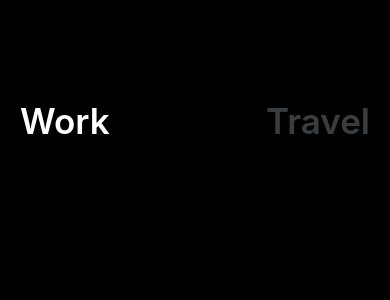
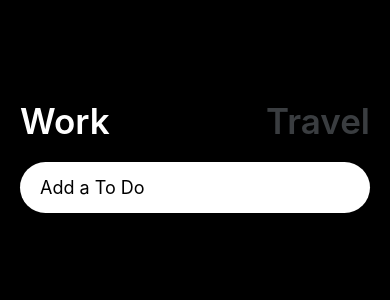
Before and after one commit to baejoonsoo/workHardTravelHardApp, a React Native app: screen / in a window 390 px wide. Shown: the top 300 px of the page. Built offline with nearby package versions, Linux system fonts and the light colour scheme.

Commit message:
Feat: text input

```diff
--- a/App.js
+++ b/App.js
@@ -1,11 +1,21 @@
 import { StatusBar } from "expo-status-bar";
 import { useState } from "react";
-import { StyleSheet, Text, View, TouchableOpacity } from "react-native";
+import {
+  StyleSheet,
+  Text,
+  View,
+  TouchableOpacity,
+  TextInput,
+} from "react-native";
+import { getFontScale } from "react-native/Libraries/Utilities/PixelRatio";
 
 export default function App() {
+  const [text, setText] = useState("");
   const [working, setWorking] = useState(true);
   const onTravel = () => setWorking(false);
   const onWork = () => setWorking(true);
+
+  const onChangeText = (payload) => setText(payload);
 
   return (
     <View style={styles.container}>
@@ -26,6 +36,13 @@ export default function App() {
           </Text>
         </TouchableOpacity>
       </View>
+      <TextInput
+        value={text}
+        autoCapitalize="none"
+        onChangeText={onChangeText}
+        placeholder={working ? "Add a To Do" : "Where do you want to go?"}
+        style={styles.input}
+      />
     </View>
   );
 }
@@ -45,4 +62,12 @@ const styles = StyleSheet.create({
     fontSize: 35,
     fontWeight: "600",
   },
+  input: {
+    backgroundColor: "white",
+    paddingHorizontal: 20,
+    paddingVertical: 15,
+    borderRadius: 30,
+    marginTop: 20,
+    fontSize: 18,
+  },
 });
```
